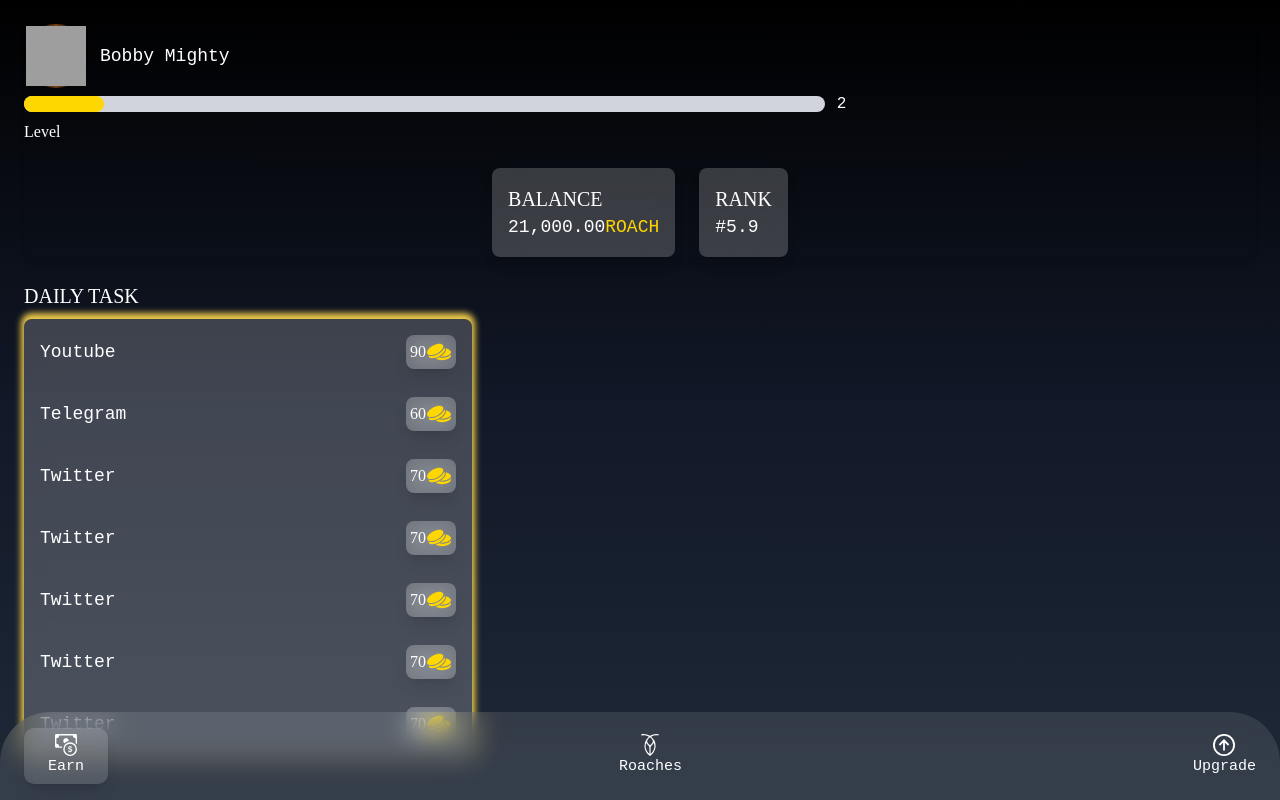
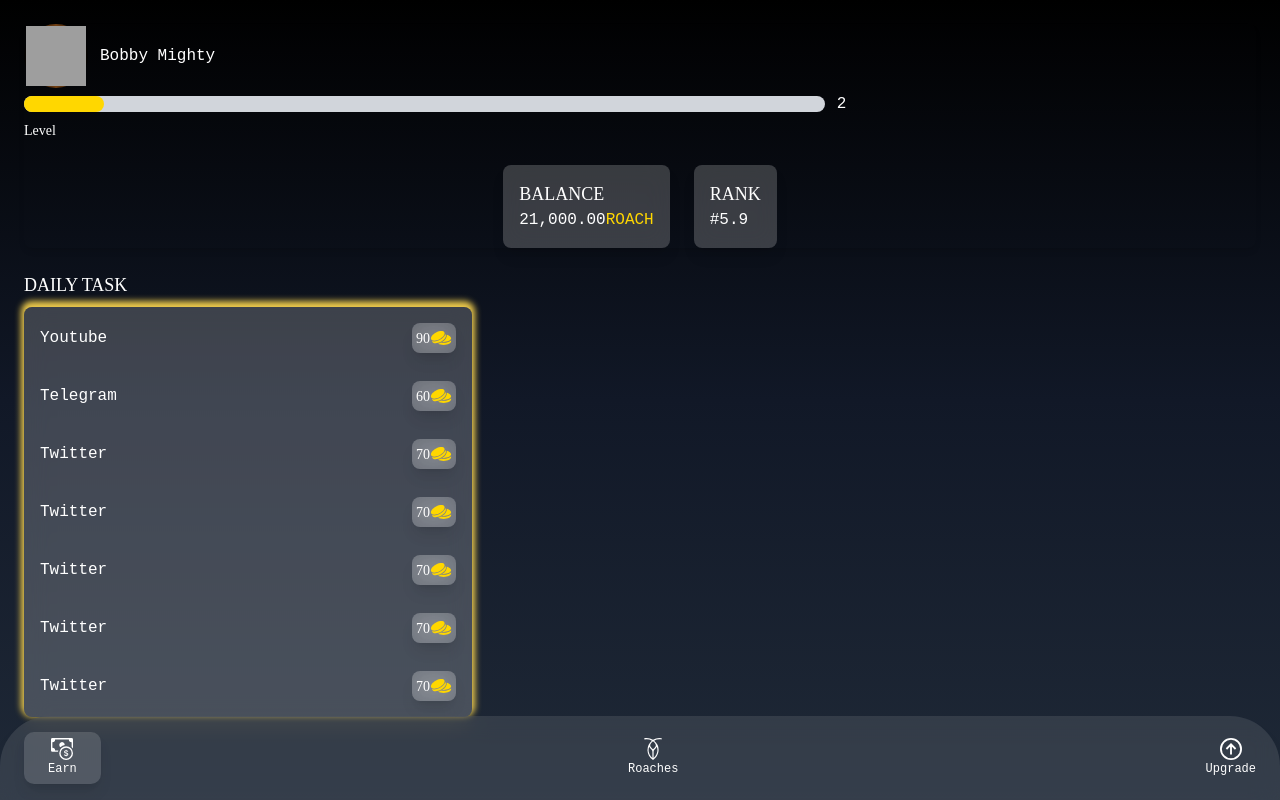
Before and after one commit to Roaches-Airdrop/RoachesPublic, a React (Vite) app: page /home in a window 1280 px wide. Built offline with nearby package versions, Linux system fonts and the light colour scheme; grey boxes are pictures that could not be loaded; a web font is replaced by a local one.

Commit message:
Reduce the size of some elements

```diff
--- a/src/components/Home/HomeTab.tsx
+++ b/src/components/Home/HomeTab.tsx
@@ -9,69 +9,69 @@
             <UserProgress balance={balance} />
             {/* Daily task */}
             <div className="">
-                <h2 className="uppercase font-roachfont2 text-white text-[20px] font-medium">daily task</h2>
+                <h2 className="uppercase font-roachfont2 text-white text-[18px] font-medium">daily task</h2>
                 <div className="shadow-[0px_-3px_6px_3px_#ecc94b] space-y-7 p-4 my-2 bg-white bg-opacity-20 backdrop-blur-md rounded-lg max-w-md">
                 <div className="flex items-center justify-between">
                     <div>
-                        <h3 className="capitalize font-roachfont1 text-[18px] font-medium text-white">youtube</h3>
+                        <h3 className="capitalize font-roachfont1 text-[16px] font-medium text-white">youtube</h3>
                     </div>
                     <div className="flex items-center bg-white bg-opacity-20 backdrop-blur-md rounded-lg max-w-md shadow-lg p-1">
-                        <h3 className="font-roachfont2 text-[16px] font-medium text-white">90 </h3>
-                        <GiTwoCoins className="text-roachgold text-[26px]" />
+                        <h3 className="font-roachfont2 text-[14px] font-medium text-white">90 </h3>
+                        <GiTwoCoins className="text-roachgold text-[22px]" />
                     </div>
                 </div>
                 <div className="flex items-center justify-between">
                     <div>
-                        <h3 className="capitalize font-roachfont1 text-[18px] font-medium text-white">telegram</h3>
+                        <h3 className="capitalize font-roachfont1 text-[16px] font-medium text-white">telegram</h3>
                     </div>
                     <div className="flex items-center bg-white bg-opacity-20 backdrop-blur-md rounded-lg max-w-md shadow-lg p-1">
-                        <h3 className="font-roachfont2 text-[16px] font-medium text-white">60 </h3>
-                        <GiTwoCoins className="text-roachgold text-[26px]" />
+                        <h3 className="font-roachfont2 text-[14px] font-medium text-white">60 </h3>
+                        <GiTwoCoins className="text-roachgold text-[22px]" />
                     </div>
                 </div>
                 <div className="flex items-center justify-between">
                     <div>
-                        <h3 className="capitalize font-roachfont1 text-[18px] font-medium text-white">Twitter</h3>
+                        <h3 className="capitalize font-roachfont1 text-[16px] font-medium text-white">Twitter</h3>
                     </div>
                     <div className="flex items-center bg-white bg-opacity-20 backdrop-blur-md rounded-lg max-w-md shadow-lg p-1">
-                        <h3 className="font-roachfont2 text-[16px] font-medium text-white">70 </h3>
-                        <GiTwoCoins className="text-roachgold text-[26px]" />
+                        <h3 className="font-roachfont2 text-[14px] font-medium text-white">70 </h3>
+                        <GiTwoCoins className="text-roachgold text-[22px]" />
                     </div>
                 </div>
                 <div className="flex items-center justify-between">
                     <div>
-                        <h3 className="capitalize font-roachfont1 text-[18px] font-medium text-white">Twitter</h3>
+                        <h3 className="capitalize font-roachfont1 text-[16px] font-medium text-white">Twitter</h3>
                     </div>
                     <div className="flex items-center bg-white bg-opacity-20 backdrop-blur-md rounded-lg max-w-md shadow-lg p-1">
-                        <h3 className="font-roachfont2 text-[16px] font-medium text-white">70 </h3>
-                        <GiTwoCoins className="text-roachgold text-[26px]" />
+                        <h3 className="font-roachfont2 text-[14px] font-medium text-white">70 </h3>
+                        <GiTwoCoins className="text-roachgold text-[22px]" />
                     </div>
                 </div>
                 <div className="flex items-center justify-between">
                     <div>
-                        <h3 className="capitalize font-roachfont1 text-[18px] font-medium text-white">Twitter</h3>
+                        <h3 className="capitalize font-roachfont1 text-[16px] font-medium text-white">Twitter</h3>
                     </div>
                     <div className="flex items-center bg-white bg-opacity-20 backdrop-blur-md rounded-lg max-w-md shadow-lg p-1">
-                        <h3 className="font-roachfont2 text-[16px] font-medium text-white">70 </h3>
-                        <GiTwoCoins className="text-roachgold text-[26px]" />
+                        <h3 className="font-roachfont2 text-[14px] font-medium text-white">70 </h3>
+                        <GiTwoCoins className="text-roachgold text-[22px]" />
                     </div>
                 </div>
                 <div className="flex items-center justify-between">
                     <div>
-                        <h3 className="capitalize font-roachfont1 text-[18px] font-medium text-white">Twitter</h3>
+                        <h3 className="capitalize font-roachfont1 text-[16px] font-medium text-white">Twitter</h3>
                     </div>
                     <div className="flex items-center bg-white bg-opacity-20 backdrop-blur-md rounded-lg max-w-md shadow-lg p-1">
-                        <h3 className="font-roachfont2 text-[16px] font-medium text-white">70 </h3>
-                        <GiTwoCoins className="text-roachgold text-[26px]" />
+                        <h3 className="font-roachfont2 text-[14px] font-medium text-white">70 </h3>
+                        <GiTwoCoins className="text-roachgold text-[22px]" />
                     </div>
                 </div>
                 <div className="flex items-center justify-between">
                     <div>
-                        <h3 className="capitalize font-roachfont1 text-[18px] font-medium text-white">Twitter</h3>
+                        <h3 className="capitalize font-roachfont1 text-[16px] font-medium text-white">Twitter</h3>
                     </div>
                     <div className="flex items-center bg-white bg-opacity-20 backdrop-blur-md rounded-lg max-w-md shadow-lg p-1">
-                        <h3 className="font-roachfont2 text-[16px] font-medium text-white">70 </h3>
-                        <GiTwoCoins className="text-roachgold text-[26px]" />
+                        <h3 className="font-roachfont2 text-[14px] font-medium text-white">70 </h3>
+                        <GiTwoCoins className="text-roachgold text-[22px]" />
                     </div>
                 </div>
                 </div>
--- a/src/components/Home/UpgradeTab.tsx
+++ b/src/components/Home/UpgradeTab.tsx
@@ -9,12 +9,12 @@
     return (
         <>
             <div>
-                <div className="flex items-center justify-between">
+                <div className="flex items-center justify-between space-x-4">
                     <UserDetails
                         username="bobby mighty"
                         imgStyle="bg-transparent h-0 w-0"
                     />
-                    <button className="bg-gradient-to-r from-yellow-400 via-amber-600 to-yellow-400 text-center cursor-pointer font-roachfont1 capitalize text-[18px] text-white font-medium py-3 w-[50%] rounded-lg">connect wallet</button>
+                    <button className="bg-gradient-to-r from-yellow-400 via-amber-600 to-yellow-400 text-center cursor-pointer font-roachfont1 capitalize text-[16px] text-white font-medium py-3 w-[50%] rounded-lg">connect wallet</button>
                 </div>
                 <div className="">
                     <div className="flex justify-center items-center bg-gray-500 bg-opacity-10 backdrop-blur-md space-y-6 my-6 px-4 py-7 rounded-lg">
--- a/src/components/Progress/Progress.tsx
+++ b/src/components/Progress/Progress.tsx
@@ -29,7 +29,7 @@
                 </div>
                 <p className='text-white font-roachfont1 font-medium'>{level}</p>
                 </div>
-                <p className='text-white font-roachfont2 text-[16px]'>Level</p>
+                <p className='text-white font-roachfont2 text-[14px]'>Level</p>
 
             </div>
 
@@ -37,12 +37,12 @@
 
             <div className='flex items-center justify-center space-x-6 my-6'>
                 <div className="bg-white bg-opacity-20 backdrop-blur-md rounded-lg shadow-lg max-w-md p-4">
-                   <h2 className="uppercase font-roachfont2 text-[20px] text-white font-medium">balance</h2>
-                   <p className="font-roachfont1 text-[18px] text-white font-medium">{formatBalance}<span className='text-roachgold'>{"ROACH"}</span></p>
+                   <h2 className="uppercase font-roachfont2 text-[18px] text-white font-medium">balance</h2>
+                   <p className="font-roachfont1 text-[16px] text-white font-medium">{formatBalance}<span className='text-roachgold'>{"ROACH"}</span></p>
                 </div>
                 <div className="bg-white bg-opacity-20 backdrop-blur-md rounded-lg shadow-lg max-w-md p-4">
-                   <h2 className="uppercase font-roachfont2 text-[20px] text-white font-medium">rank</h2>
-                   <p className="font-roachfont1 text-[18px] text-white font-medium">#5.9</p>
+                   <h2 className="uppercase font-roachfont2 text-[18px] text-white font-medium">rank</h2>
+                   <p className="font-roachfont1 text-[16px] text-white font-medium">#5.9</p>
                 </div>
             </div>
 
--- a/src/components/TabBar/TabBar.tsx
+++ b/src/components/TabBar/TabBar.tsx
@@ -18,19 +18,19 @@
                 selectedTab === "Earn" ? "bg-[#ffffff25] py-[6px] px-6 shadow-lg rounded-[10px]" : ""
             }`}>
             <BsCashCoin  className="text-white text-[22px]"/>
-                <p className={`text-center font-roachfont1 text-white text-[15px]`}>Earn</p>
+                <p className={`text-center font-roachfont1 text-white text-[12px]`}>Earn</p>
             </div>
             <div onClick={() => setSelectedTab("FrensRoaches")} className={`flex flex-col justify-center items-center cursor-pointer ${
                  selectedTab === "FrensRoaches" ? "bg-[#ffffff25] py-[6px] px-6 shadow-lg rounded-[10px]" : ""
             }`}>
             <SiCockroachlabs  className="text-white text-[22px]"/>
-                    <p className={`text-center font-roachfont1 text-white text-[15px]`}>Roaches</p>
+                    <p className={`text-center font-roachfont1 text-white text-[12px]`}>Roaches</p>
             </div>
             <div onClick={() => setSelectedTab("Upgrade")} className={`flex flex-col justify-center items-center cursor-pointer ${
                  selectedTab === "Upgrade" ? "bg-[#ffffff25] py-[6px] px-6 shadow-lg rounded-[10px]" : ""
             }`}>
             <GrUpgrade className="text-white text-[22px]"/>
-                    <p className={`text-center font-roachfont1 text-white text-[15px]`}>Upgrade</p>
+                    <p className={`text-center font-roachfont1 text-white text-[12px]`}>Upgrade</p>
             </div>
             </div>
         </div>
--- a/src/components/User/User.tsx
+++ b/src/components/User/User.tsx
@@ -12,7 +12,7 @@
                 <div className={`inline-block p-[2px] rounded-full ${imgStyle}`}>
                 <img src={roachimg} className={`h-[60px] w-[60px]`}/>
                 </div>
-                <p className="font-roachfont1 text-white capitalize font-medium text-[18px]">{username}</p>
+                <p className="font-roachfont1 text-white capitalize font-medium text-[16px]">{username}</p>
             </div>
         </>
      );
```
Also changed, not shown: src/components/Home/FrensRoaches.tsx (+15 -15 lines).
